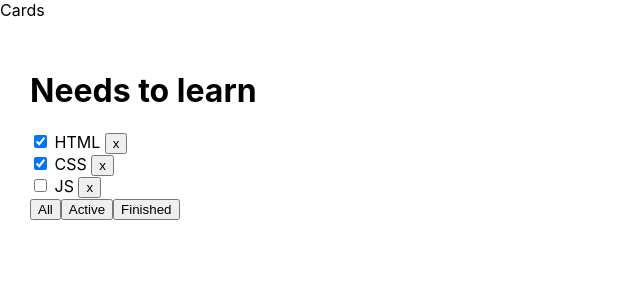
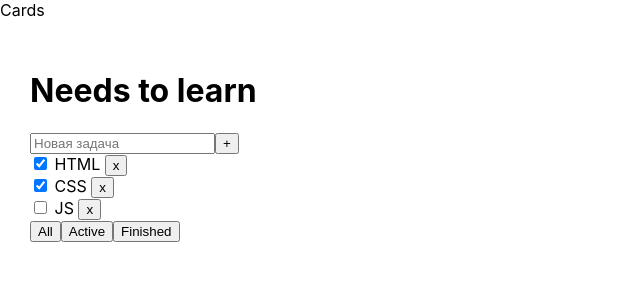
Before and after one commit to 1rko/to-do-list, a React (Create React App) app: page / in a window 1280 px wide. Shown: the top 300 px of the page, without its empty margins (0-640 px from the left). Built offline with nearby package versions, Linux system fonts and the light colour scheme.

Commit message:
AddNewTask - function

```diff
--- a/package.json
+++ b/package.json
@@ -14,6 +14,7 @@
     "react-dom": "^18.2.0",
     "react-scripts": "5.0.1",
     "typescript": "^4.9.5",
+    "uuid": "^9.0.1",
     "web-vitals": "^2.1.4"
   },
   "scripts": {
@@ -39,5 +40,8 @@
       "last 1 firefox version",
       "last 1 safari version"
     ]
+  },
+  "devDependencies": {
+    "@types/uuid": "^9.0.8"
   }
 }
--- a/src/App.tsx
+++ b/src/App.tsx
@@ -1,9 +1,10 @@
 import React, {useState} from 'react';
 import styles from './App.module.css';
 import {Card} from "./Components/Card";
+import { v4 as uuidv4 } from 'uuid';
 
 export type TasksArrayType = {
-    id: number
+    id: string
     task: string
     done: boolean
 }
@@ -18,8 +19,8 @@ export type FilterType = 'all' | 'active' | 'done'
 let tasksProjects: TasksType = {                    //
     title: 'Projects',
     tasks: [
-        {id: 1, task: 'ToDoList', done: true},
-        {id: 2, task: 'Social Network', done: true}
+        {id: "1", task: 'ToDoList', done: true},
+        {id: "2", task: 'Social Network', done: true}
     ]
 }
 
@@ -28,16 +29,16 @@ function App() {
     let tasksNeedsToLearn: TasksType = {
         title: 'Needs to learn',
         tasks: [
-            {id: 1, task: 'HTML', done: true},
-            {id: 2, task: 'CSS', done: true},
-            {id: 3, task: 'JS', done: false}
+            {id: '1', task: 'HTML', done: true},
+            {id: "2", task: 'CSS', done: true},
+            {id: "3", task: 'JS', done: false}
         ]
     }
 
     let [tasks, setTasks] = useState<TasksType>(tasksNeedsToLearn)
     let [filter, setFilter] = useState<FilterType>('all')
 
-    function removeTask(id: number) {
+    function removeTask(id: string) {
         setTasks(() => {
             return {
                 ...tasks,
@@ -50,7 +51,16 @@ function App() {
         setFilter(filter)
     }
 
-    let tasksForToDoList=tasks
+    function addNewTask(newTask: string) {
+        setTasks(prevTasks => {
+            return {
+                ...prevTasks,
+                tasks: [{id: uuidv4(), task: newTask, done: false} , ...tasks.tasks]
+            }
+        })
+    }
+
+    let tasksForToDoList = tasks
 
     if (filter === 'active') {
         tasksForToDoList = {
@@ -75,6 +85,7 @@ function App() {
                     tasks={tasksForToDoList.tasks}
                     removeTask={removeTask}
                     setTaskFilter={setTaskFilter}
+                    addNewTask={addNewTask}
                 />
                 {/*<Card title={tasksProjects.title} tasks={tasksProjects.tasks}/>*/}
             </div>
--- a/src/Components/Card.tsx
+++ b/src/Components/Card.tsx
@@ -1,4 +1,4 @@
-import React from 'react'
+import React, {useState} from 'react'
 import {FilterType, TasksArrayType} from "../App";
 import styles from './Card.module.css'
 
@@ -6,14 +6,31 @@ export type PropsTasksType = {
     title: string
     tasks: Array<TasksArrayType>
 
-    removeTask: (id: number) => void
+    removeTask: (id: string) => void
     setTaskFilter: (filter: FilterType) => void
+    addNewTask: (newTask: string) => void
 }
 
 export const Card: React.FC<PropsTasksType> = (props) => {
+    let [newTask, setNewTask] = useState('')
+
+    const newTaskChangeHandler = (e: React.ChangeEvent<HTMLInputElement>) => {
+        setNewTask(e.currentTarget.value)
+    }
+
+    const onAddNewTaskHandler =() =>{
+        props.addNewTask(newTask)
+        setNewTask('')
+    }
+
     return (
         <div className={styles.card}>
             <h1> {props.title}</h1>
+            <input value={newTask}
+                   placeholder={'Новая задача'}
+                   onChange={newTaskChangeHandler}/>
+
+            <button onClick={onAddNewTaskHandler}>+</button>
             {props.tasks.map(li => {
                     return (
                         <li key={li.id}>
```
Also changed, not shown: 1 other file (tests, documents, lock files or other folders).
